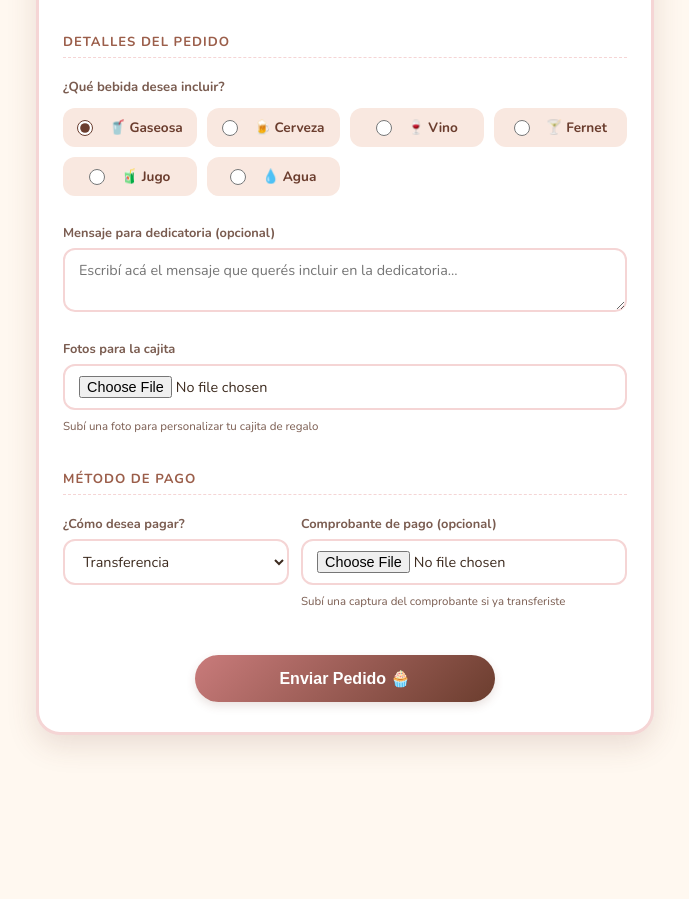
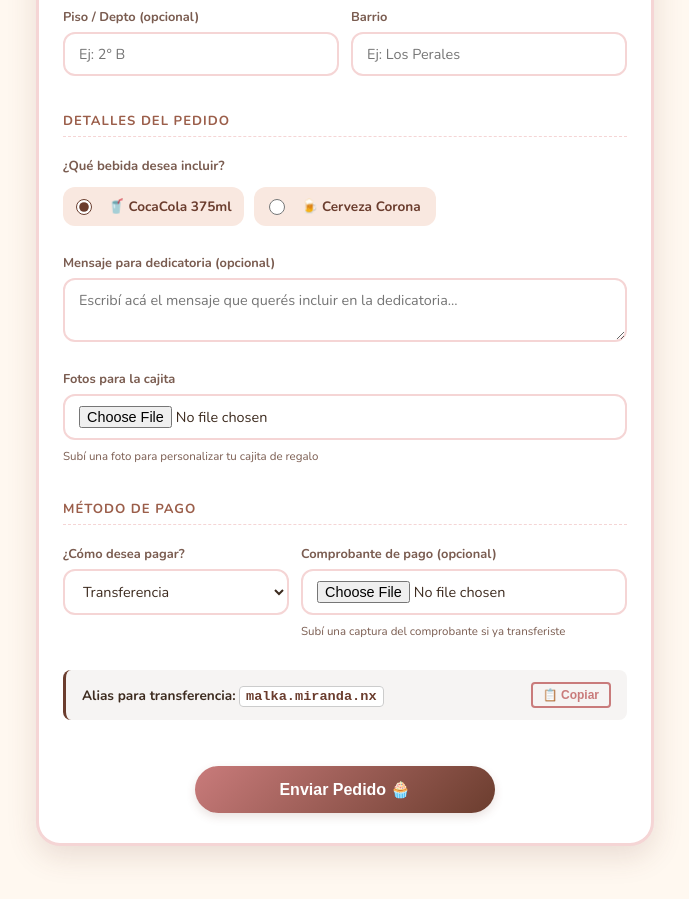
Before and after one commit to SirErickson20/ricuritas-pedidos, a website: page index.html in a window 1280 px wide. Shown: the part 707-1606 px from the top of the page, without its empty margins (295-984 px from the left). Drawn offline with nearby package versions, Linux system fonts and the light colour scheme; a web font is replaced by a local one.

Commit message:
Ajuste de bebidas, alias de pago, visualizacion de destinatario y reinicio de proxy

```diff
--- a/index.html
+++ b/index.html
@@ -1213,14 +1213,7 @@
             </div>
           </div>
 
-          <div style="margin-top: 10px;">
-            <label class="form-group-checkbox" style="padding:10px 14px; cursor: pointer;">
-              <input type="checkbox" id="clientEsRegalo" onchange="toggleClientRecipientFields(this.checked)">
-              <span>🎁 ¿Es un regalo para enviar a otra persona?</span>
-            </label>
-          </div>
-
-          <div id="clientRecipientFields" style="display: none; margin-top: 15px; border-left: 3px solid var(--rose); padding-left: 14px;">
+          <div id="clientRecipientFields" style="margin-top: 15px;">
             <div class="form-section-title" style="margin-bottom:12px;">Datos de quien recibe (Destinatario)</div>
             <div class="form-grid-2">
               <div class="form-group">
@@ -1259,30 +1252,14 @@
           <div class="form-section-title" style="margin-top: 20px;">Detalles del Pedido</div>
           <div class="form-group">
             <label style="font-size: 0.82rem; font-weight: 700; color: var(--text-light); margin-bottom: 6px;">¿Qué bebida desea incluir?</label>
-            <div style="display: grid; grid-template-columns: repeat(auto-fill, minmax(130px, 1fr)); gap: 10px;">
+            <div style="display: grid; grid-template-columns: repeat(auto-fill, minmax(180px, 1fr)); gap: 10px;">
               <label class="form-group-checkbox" style="padding: 10px; justify-content: center; cursor: pointer;">
-                <input type="radio" name="clientBebida" value="Gaseosa" checked style="width:16px; height:16px;">
-                <span style="font-size:0.85rem; margin-left: 6px;">🥤 Gaseosa</span>
+                <input type="radio" name="clientBebida" value="CocaCola 375ml" checked style="width:16px; height:16px;">
+                <span style="font-size:0.85rem; margin-left: 6px;">🥤 CocaCola 375ml</span>
               </label>
               <label class="form-group-checkbox" style="padding: 10px; justify-content: center; cursor: pointer;">
-                <input type="radio" name="clientBebida" value="Cerveza" style="width:16px; height:16px;">
-                <span style="font-size:0.85rem; margin-left: 6px;">🍺 Cerveza</span>
-              </label>
-              <label class="form-group-checkbox" style="padding: 10px; justify-content: center; cursor: pointer;">
-                <input type="radio" name="clientBebida" value="Vino" style="width:16px; height:16px;">
-                <span style="font-size:0.85rem; margin-left: 6px;">🍷 Vino</span>
-              </label>
-              <label class="form-group-checkbox" style="padding: 10px; justify-content: center; cursor: pointer;">
-                <input type="radio" name="clientBebida" value="Fernet" style="width:16px; height:16px;">
-                <span style="font-size:0.85rem; margin-left: 6px;">🍸 Fernet</span>
-              </label>
-              <label class="form-group-checkbox" style="padding: 10px; justify-content: center; cursor: pointer;">
-                <input type="radio" name="clientBebida" value="Jugo" style="width:16px; height:16px;">
-                <span style="font-size:0.85rem; margin-left: 6px;">🧃 Jugo</span>
-              </label>
-              <label class="form-group-checkbox" style="padding: 10px; justify-content: center; cursor: pointer;">
-                <input type="radio" name="clientBebida" value="Agua" style="width:16px; height:16px;">
-                <span style="font-size:0.85rem; margin-left: 6px;">💧 Agua</span>
+                <input type="radio" name="clientBebida" value="Cerveza Corona" style="width:16px; height:16px;">
+                <span style="font-size:0.85rem; margin-left: 6px;">🍺 Cerveza Corona</span>
               </label>
             </div>
           </div>
@@ -1312,6 +1289,14 @@
               <input type="file" id="clientComprobanteFile" accept="image/*">
               <p style="font-size: 0.72rem; color: var(--text-light); margin-top:2px;">Subí una captura del comprobante si ya transferiste</p>
             </div>
+          </div>
+          <div id="transferInfo" style="margin-top: 15px; padding: 12px 16px; background: rgba(141, 110, 99, 0.08); border-radius: 8px; border-left: 3px solid var(--chocolate); font-size: 0.85rem; display: flex; align-items: center; justify-content: space-between;">
+            <div>
+              <strong>Alias para transferencia:</strong> <span id="aliasText" style="font-family: monospace; font-weight: bold; background: #fff; padding: 2px 6px; border-radius: 4px; border: 1px solid #ccc; cursor: pointer; color: var(--chocolate);" onclick="copyAlias()" title="Haga clic para copiar">malka.miranda.nx</span>
+            </div>
+            <button type="button" class="btn-secondary" onclick="copyAlias()" style="padding: 4px 10px; font-size: 0.75rem; border-radius: 4px; margin: 0; min-height: auto; width: auto; display: flex; align-items: center; gap: 4px;">
+              📋 Copiar
+            </button>
           </div>
 
           <div style="margin-top: 30px; text-align: center;">
@@ -1527,12 +1512,8 @@
             <label for="editBebida">Bebida Elegida</label>
             <input type="text" id="editBebida" list="bebidaSuggestions">
             <datalist id="bebidaSuggestions">
-              <option value="Gaseosa">
-              <option value="Cerveza">
-              <option value="Vino">
-              <option value="Fernet">
-              <option value="Jugo">
-              <option value="Agua">
+              <option value="CocaCola 375ml">
+              <option value="Cerveza Corona">
             </datalist>
           </div>
           <div class="form-group">
@@ -1953,15 +1934,22 @@ async function syncAllOrdersToDB(orders) {
 
 // --- CLIENT FORM LOGIC ---
 
-function toggleClientRecipientFields(checked) {
-  const fields = document.getElementById('clientRecipientFields');
-  fields.style.display = checked ? 'block' : 'none';
-  document.getElementById('clientNombreDestinatario').required = checked;
-}
-
 function toggleClientReceiptField(value) {
   const container = document.getElementById('clientReceiptContainer');
+  const transferInfo = document.getElementById('transferInfo');
   container.style.display = value === 'Transferencia' ? 'flex' : 'none';
+  if (transferInfo) {
+    transferInfo.style.display = value === 'Transferencia' ? 'flex' : 'none';
+  }
+}
+
+function copyAlias() {
+  navigator.clipboard.writeText('malka.miranda.nx').then(() => {
+    showToast('📋 Alias copiado al portapapeles');
+  }).catch(err => {
+    console.error('Error al copiar alias:', err);
+    alert('Alias: malka.miranda.nx');
+  });
 }
 
 async function submitClientOrder(event) {
@@ -1995,13 +1983,12 @@ async function submitClientOrder(event) {
       }
     }
 
-    const isRegalo = document.getElementById('clientEsRegalo').checked;
     const orderData = {
       fecha: new Date().toISOString(),
       nombreComprador: document.getElementById('clientNombreComprador').value,
       celularComprador: document.getElementById('clientCelularComprador').value,
-      nombreDestinatario: isRegalo ? document.getElementById('clientNombreDestinatario').value : '',
-      celularDestinatario: isRegalo ? document.getElementById('clientCelularDestinatario').value : '',
+      nombreDestinatario: document.getElementById('clientNombreDestinatario').value || '',
+      celularDestinatario: document.getElementById('clientCelularDestinatario').value || '',
       calle: document.getElementById('clientCalle').value,
       numeroCalle: document.getElementById('clientNumeroCalle').value,
       piso: document.getElementById('clientPiso').value,
```
